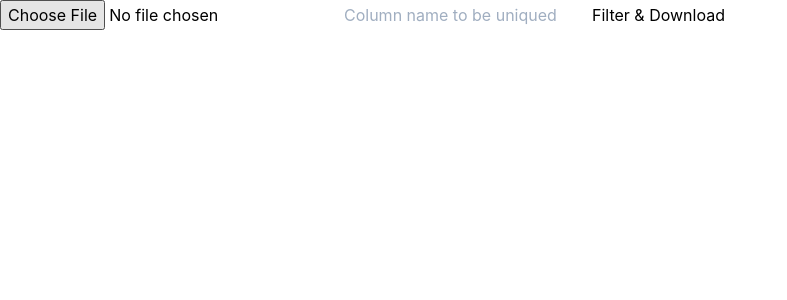
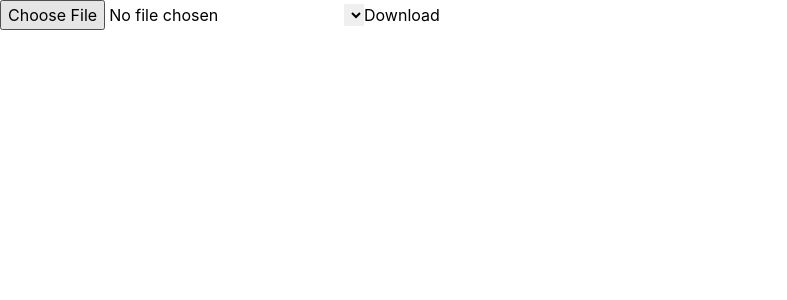
Before and after one commit to lmesacademy/dupiter, a Nuxt app: page / in a window 1280 px wide. Shown: the top 300 px of the page, without its empty margins (0-787 px from the left). Built offline with nearby package versions, Linux system fonts and the light colour scheme.

Commit message:
refact: new implementation from scratch

```diff
--- a/pages/index.vue
+++ b/pages/index.vue
@@ -1,111 +1,93 @@
 <template>
   <div class="container">
-    <input type="file" @change="changeListener($event.target.files)" />
-    <input
-      type="text"
-      placeholder="Column name to be uniqued"
-      @change="setName($event.target.value)"
-    />
-    <button :disabled="!isFile" @click="download()">Filter &amp; Download</button>
+    <input type="file" @change="chooseFile($event)" />
+    <select v-model="headerToClean">
+      <option v-for="(h, index) in headers" :key="index" :value="h">{{ h }}</option>
+    </select>
+    <button @click="downloadCSV()">Download</button>
   </div>
 </template>
 <script lang="ts">
 import Vue from "vue";
 
-let file: any;
+let file: any = "";
+let objectStore: any = {};
+let cleanData: any[] = [];
 
 export default Vue.extend({
   data() {
     return {
-      isFile: false,
-      filter: "",
+      fileContent: "",
+      headerToClean: "",
+      data: [],
+      headers: [] as any,
+      csvOutput: "",
     };
   },
-  mounted() {
-    console.log("mounted");
-  },
+  mounted() {},
   methods: {
-    changeListener(files: any) {
-      console.log(files);
-      if (files && files.length > 0) {
-        file = files.item(0);
-        if (file.type !== "text/csv") {
-          this.isFile = false;
-          alert("please select valid csv file");
-          return null;
-        } else {
-          this.isFile = true;
-        }
+    chooseFile(event: any) {
+      file = event.target.files[0];
+
+      if (!file) {
+        alert("Please choose a file");
+        return true;
       }
+
+      // Read the file content
+      const reader: FileReader = new FileReader();
+      reader.readAsText(file);
+
+      reader.onload = () => {
+        this.fileContent = reader.result as string;
+        this.parseCSV(this.fileContent);
+      };
     },
-    setName(value: string) {
-      this.filter = value;
-      console.log(this.filter);
+    // Parsing the CSV Headers and Data
+    parseCSV(fileContent: string) {
+      const lineArray = fileContent.split("\n");
+      this.headers = lineArray[0].split(",") as [];
+      const data: any = [];
+
+      lineArray.splice(1).forEach((line) => {
+        data.push(line.split(","));
+      });
+      this.data = data;
     },
-    objToRow(rowObj: any, keys: any): string {
-      let res = "";
-      keys.forEach((element: any, i: Number) => {
-        res += rowObj[element];
-        if (i < keys.length - 1) {
-          res += ",";
+    // Removing the duplicates in CSV File
+    removeDuplicates() {
+      const index = this.headers.indexOf(this.headerToClean);
+      cleanData = [];
+      objectStore = {};
+      this.data.forEach((row) => {
+        if (!objectStore[row[index]]) {
+          objectStore[row[index]] = row;
+          cleanData.push(row);
         }
       });
-      return res + "\r\n";
     },
-
-    convertToCSV(objArray: any, headers: any) {
-      let row = "";
-      const initialRow: any = headers.join();
-      row += initialRow + "\r\n";
-
-      Object.keys(objArray).forEach((key) => {
-        if (key && key.length) {
-          const line = this.objToRow(objArray[key], headers);
-          row += line;
-        }
+    // Rebuilding the CSV File from Text Data
+    buildCSVFile() {
+      this.csvOutput = "";
+      this.csvOutput = this.headers.join(",") + "\n";
+      cleanData.forEach((row: any[]) => {
+        this.csvOutput += row.join(",") + "\n";
       });
-      return row;
     },
-
-    download() {
-      const reader: FileReader = new FileReader();
-      const requiredFilter = this.filter;
-      reader.readAsText(file);
-      reader.onload = () => {
-        const csv: string = reader.result as string;
-        const rows = csv.split("\r\n");
-        const result: any = {};
-        const headers = rows[0].split(",").map((x) => String(x).trim());
-
-        if (!headers.includes(requiredFilter)) {
-          return alert("specified field not found in csv file");
-        }
-
-        rows.slice(1).forEach((row) => {
-          const rowObject: any = {};
-
-          row.split(",").forEach((element, i) => {
-            rowObject[headers[i]] = element;
-          });
-
-          if (rowObject[requiredFilter]) {
-            result[rowObject[requiredFilter]] = rowObject;
-          }
-        });
-        console.log(Object.keys(result).length);
-        const csvData = this.convertToCSV(result, headers);
-        const blob = new Blob(["\uFEFF" + csvData], {
-          type: "text/csv;charset=utf-8;",
-        });
-        const dwldLink = document.createElement("a");
-        const url = URL.createObjectURL(blob);
-        dwldLink.setAttribute("href", url);
-        dwldLink.setAttribute("download", "result" + ".csv");
-        dwldLink.style.visibility = "hidden";
-        document.body.appendChild(dwldLink);
-        dwldLink.click();
-        document.body.removeChild(dwldLink);
-      };
+    // Process and Download as CSV File
+    downloadCSV() {
+      this.removeDuplicates();
+      this.buildCSVFile();
+      const element = document.createElement("a");
+      element.setAttribute(
+        "href",
+        "data:text/csv;charset=utf-8," + encodeURIComponent(this.csvOutput)
+      );
+      element.setAttribute("download", "output.csv");
+      element.style.display = "none";
+      document.body.appendChild(element);
+      element.click();
+      document.body.removeChild(element);
     },
   },
 });
```
